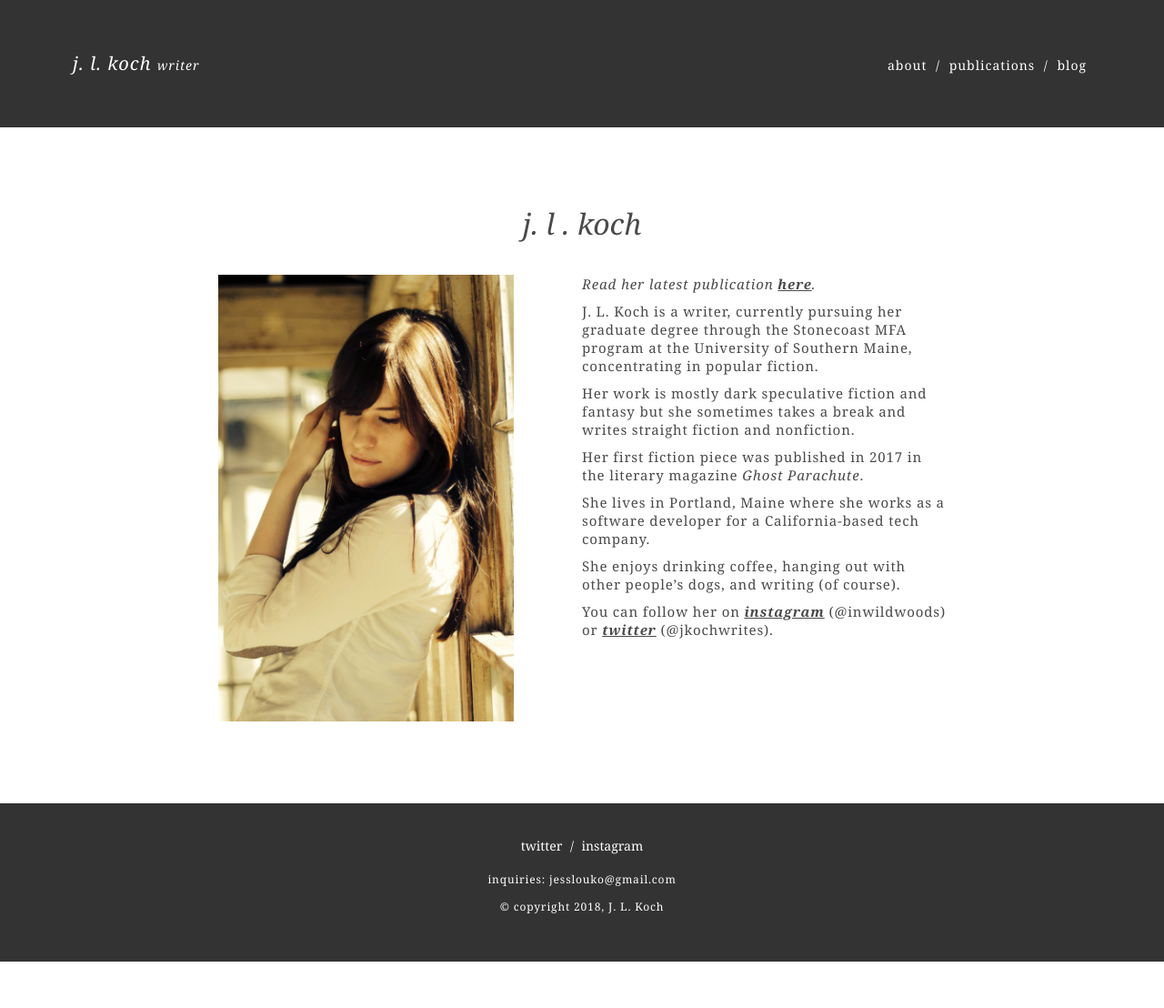
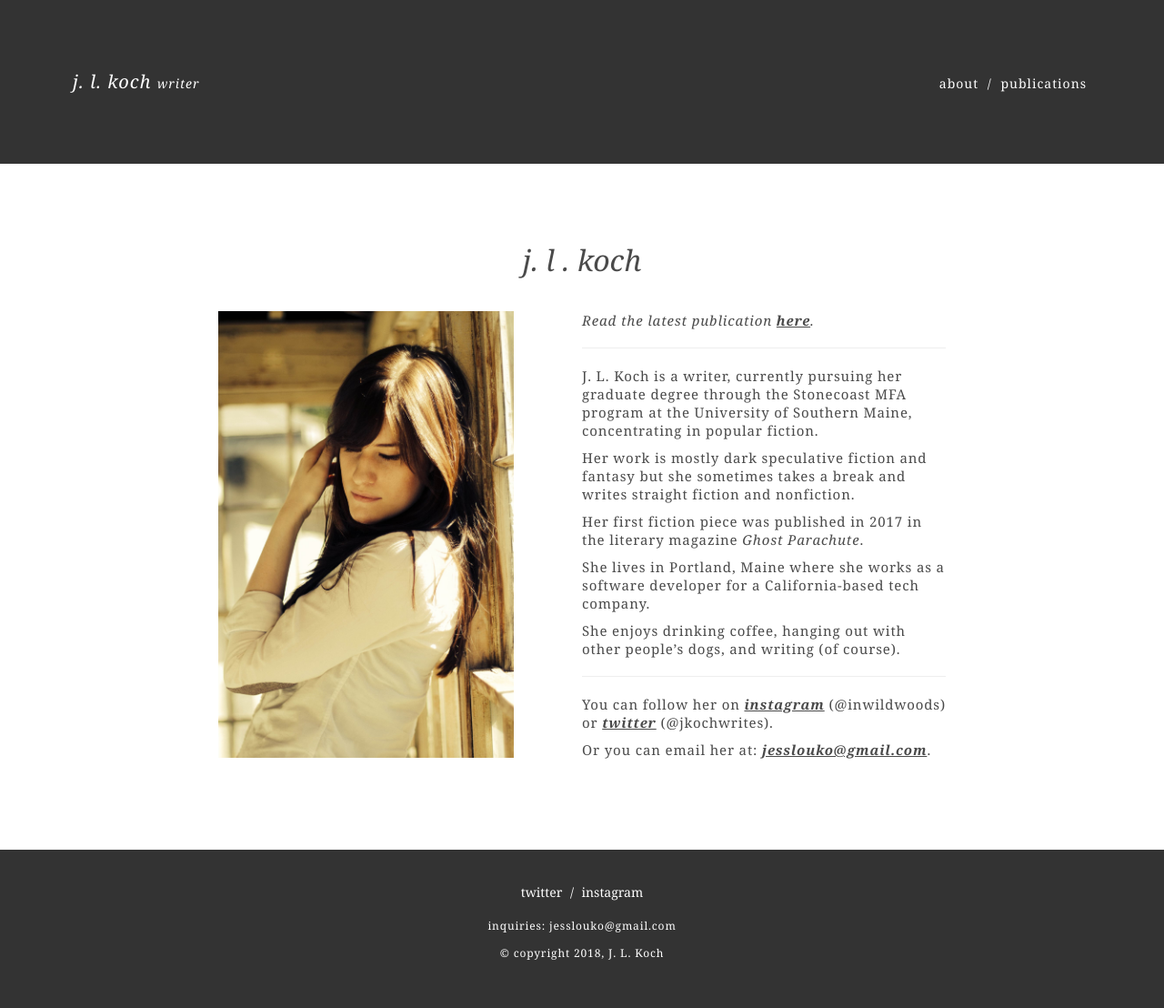
Before and after one commit to j3ssko/jlkoch-blog, a Django app: page / in a window 1280 px wide. Shown: the whole page at 91% size. Before the commit the page ends 1057 px from the top, so only its background shows below. Run offline with Django 3.2, Linux system fonts and the light colour scheme.

Commit message:
hide blog

```diff
--- a/blog/static/css/blog.css
+++ b/blog/static/css/blog.css
@@ -67,6 +67,13 @@ table {
 
 .small {font-size: 12px; }
 
+hr {
+	border: none;
+	height: 1px;
+	background-color: #eee;
+	margin: 20px 0;
+}
+
 body {
 	background-color: white;
 	-webkit-background-size: cover;
@@ -112,6 +119,7 @@ p {
 }
 
 a {
+	transition: all 0.5s ease;
 	color: #4a4a4a;
 	font-style: italic;
 	font-weight: bold;
@@ -137,9 +145,9 @@ a:hover {
 
 #primary-header {
 	/*background: url(../images/bg.png) no-repeat top center fixed;*/
-	/*background-color: rgba(0, 0, 0, 0.45);*/
+	/*background-size: 100%;*/
 	background-color: #333;
-	padding: 60px 80px;
+	padding: 80px;
 }
 
 #logo {
@@ -167,6 +175,7 @@ ul#nav-list li {
 }
 
 ul#nav-list li a {
+	transition: all 0.5s ease;
 	color: white;
 	font-style: normal;
 	font-weight: normal;
@@ -209,6 +218,8 @@ ul#nav-list li a:hover {
 /*footer*/
 
 #footer {
+	/*background: url(../images/bg.png) no-repeat bottom center fixed;*/
+	/*background-size: 100%;*/
 	background-color: #333;
 	color: white;
 	font-size: 14px;
--- a/blog/templates/blog/about.html
+++ b/blog/templates/blog/about.html
@@ -6,7 +6,9 @@
 	<img src="../static/images/bio_2.jpg" width="325">
 </div>
 <div id="bio-text">
-	<p><span class="italic">Read her latest publication <a href="http://ghostparachute.com/issue/september-2017-issue/sunday/" target="_blank">here</a>.</span></p>
+	<p><span class="italic">Read the latest publication <a href="http://ghostparachute.com/issue/september-2017-issue/sunday/" target="_blank">here</a>.</span></p>
+
+	<hr>
 
 	<p>J. L. Koch is a writer, currently pursuing her graduate degree through the Stonecoast MFA program at the University of Southern Maine, concentrating in popular fiction.</p>
 
@@ -18,6 +20,10 @@
 
 	<p>She enjoys drinking coffee, hanging out with other people’s dogs, and writing (of course).</p>
 
+	<hr>
+
 	<p>You can follow her on <a href="https://www.instagram.com/inwildwoods/" target="_blank">instagram</a> (@inwildwoods) or <a href="https://twitter.com/jkochwrites" target="_blank">twitter</a> (@jkochwrites).</p>
+
+	<p>Or you can email her at: <a href="mailto:jesslouko@gmail.com">jesslouko@gmail.com</a>.
 </div>
 {% endblock %}
--- a/blog/templates/blog/base.html
+++ b/blog/templates/blog/base.html
@@ -16,8 +16,8 @@
             <div id="navigation">
                 <ul id="nav-list">
                     <li><a href="{% url 'about' %}">about</a></li> /
-                    <li><a href="{% url 'publications' %}">publications</a></li> /
-                    <li><a href="{% url 'post_list' %}">blog</a></li>
+                    <li><a href="{% url 'publications' %}">publications</a></li>
+                   {#  <li><a href="{% url 'post_list' %}">blog</a></li> #}
                 </ul>
             </div>
         </div>
```
Also changed, not shown: blog/static/images/bg.png.
